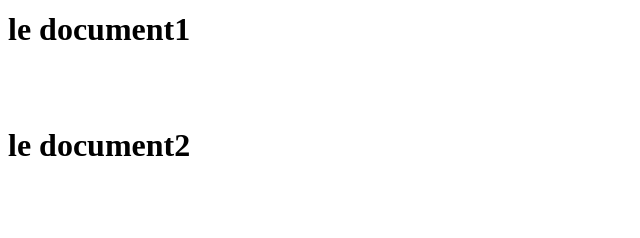
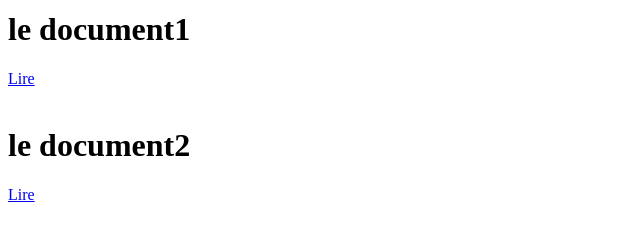
Before and after one commit to condedaouda/test-git, a plain HTML site: page index.html in a window 1280 px wide. Shown: the part 430-668 px from the top of the page, 0-640 px from the left. Drawn offline with Linux system fonts and the light colour scheme.

Commit message:
thirst commit

```diff
--- a/index.html
+++ b/index.html
@@ -18,10 +18,10 @@
         <a href="./dossier/space.png">Lire</a><br><br>
 
         <h1>le document1</h1>
-        <a href="./dossier/space.png"></a><br><br>
+        <a href="./dossier/sport.docx">Lire</a><br><br>
 
         <h1>le document2</h1>
-        <a href="./dossier/41cd0c7fad33caaaf1a05f0c5d736378.pdf"></a><br><br>
+        <a href="./dossier/41cd0c7fad33caaaf1a05f0c5d736378.pdf">Lire</a><br><br>
 
         <script src="" async defer></script>
     </body>
```
